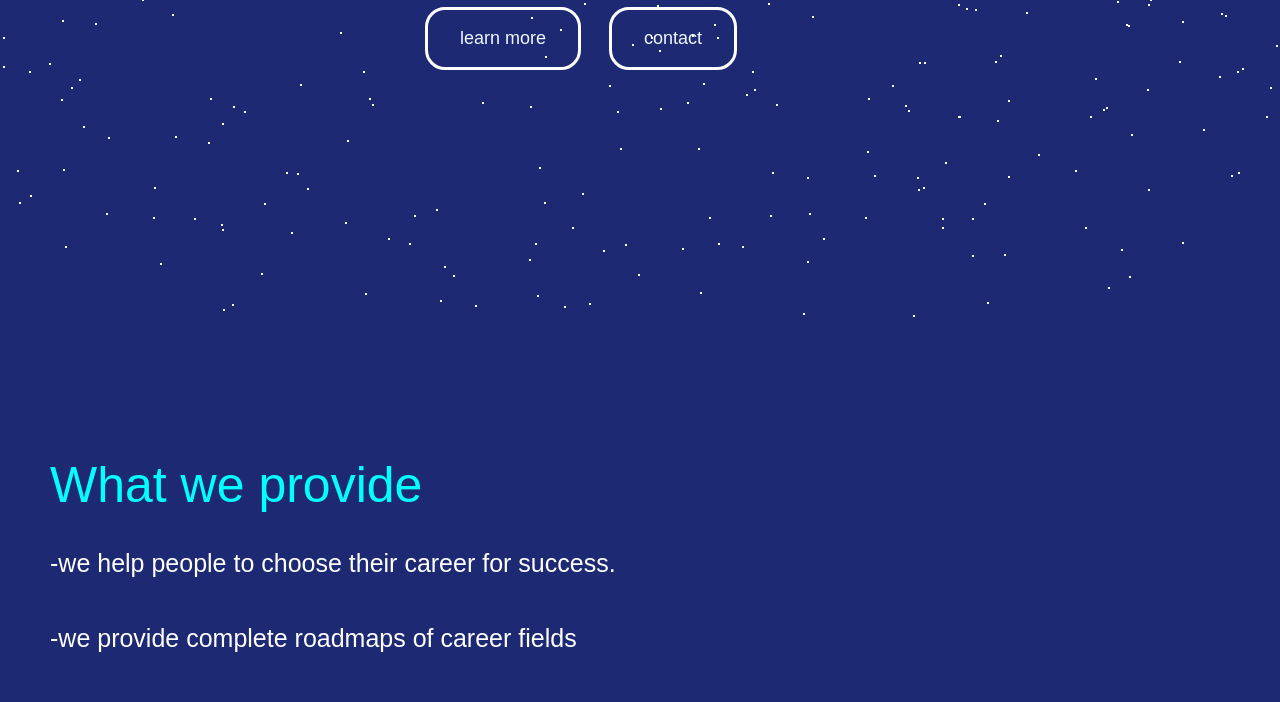
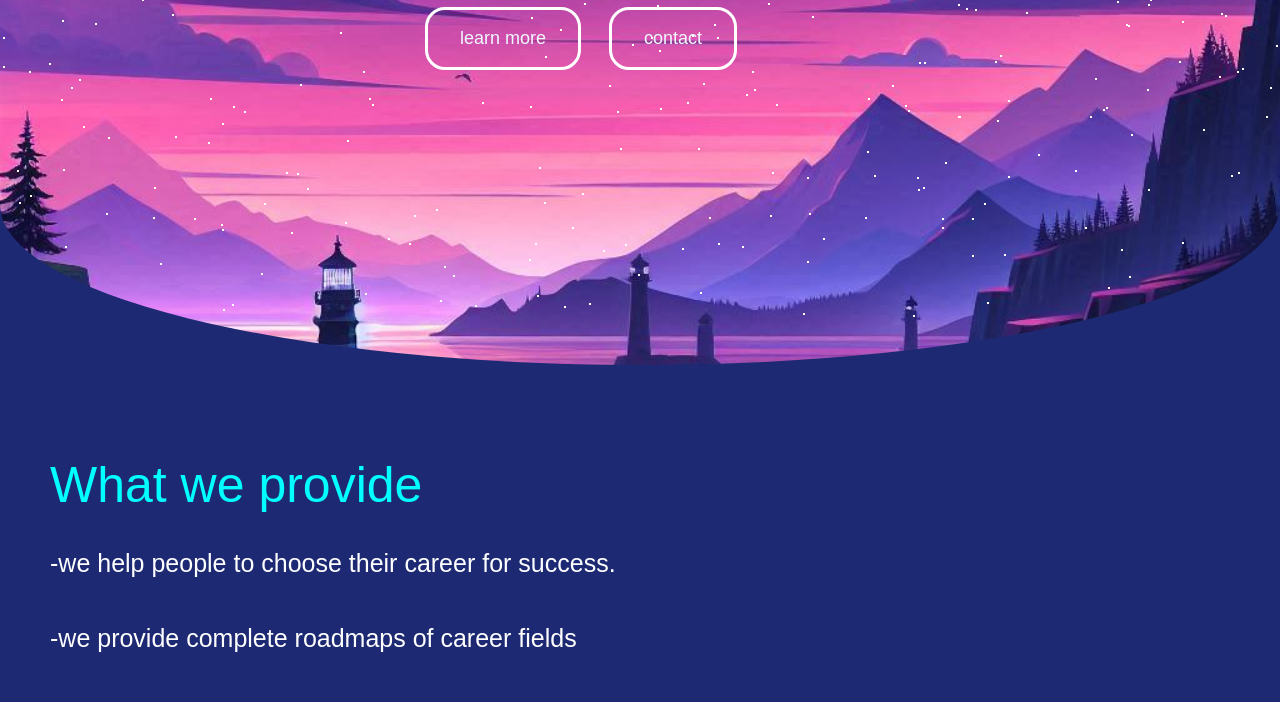
Before and after one commit to amarthapa01/criativo, a plain HTML site: page index.html in a window 1280 px wide. Shown: the part 435-1137 px from the top of the page. Drawn offline with nearby package versions, Linux system fonts and the light colour scheme.

Commit message:
Update express.css

```diff
--- a/css/express.css
+++ b/css/express.css
@@ -6,7 +6,7 @@ body {
 
 
 #main {
-    background-image: url("../images/home2.jpeg" alt);
+    background-image: url("../images/home2.jpeg");
     background-size: cover;
     width: 100%;
     height: 100vh;
```
